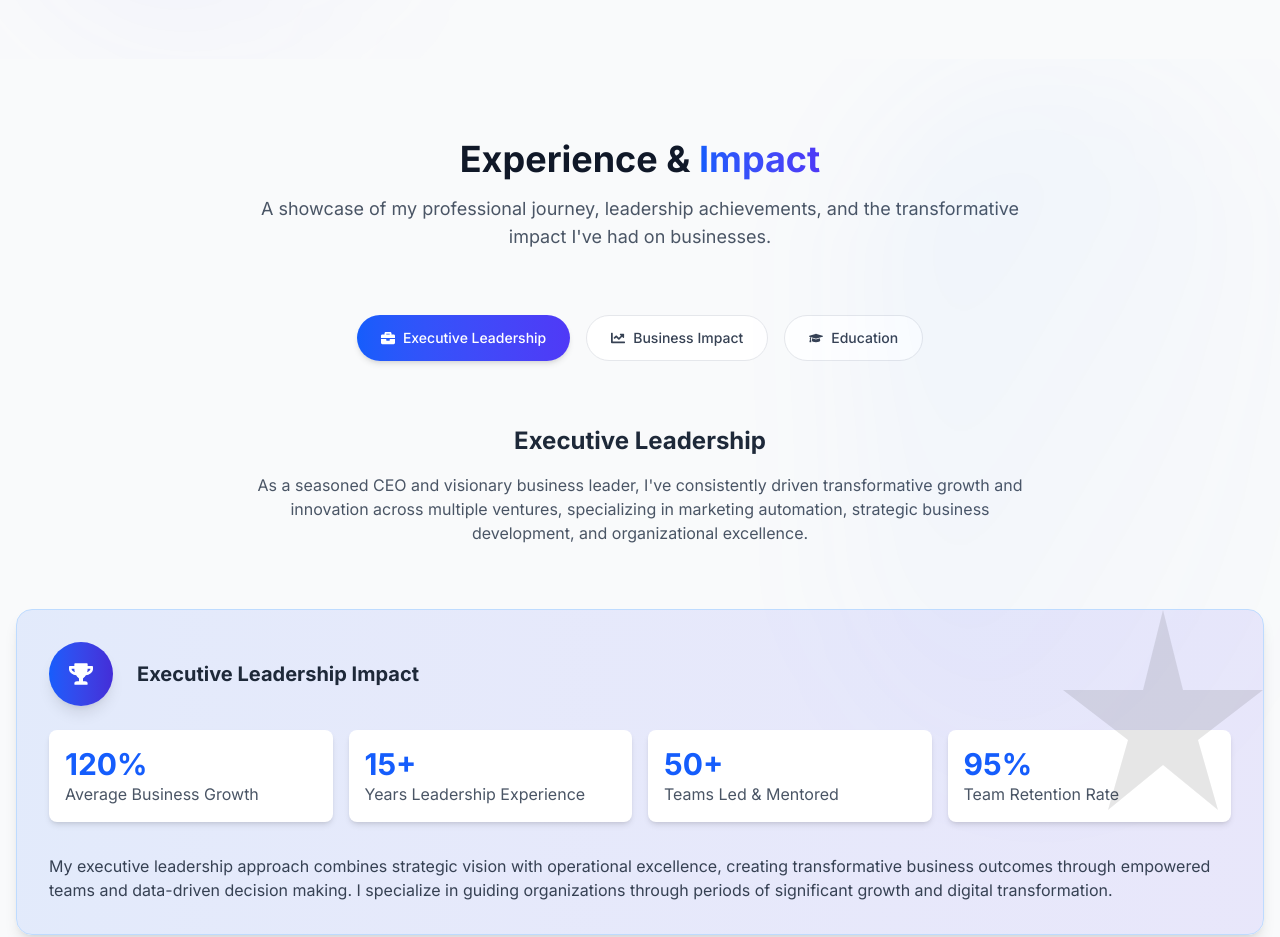
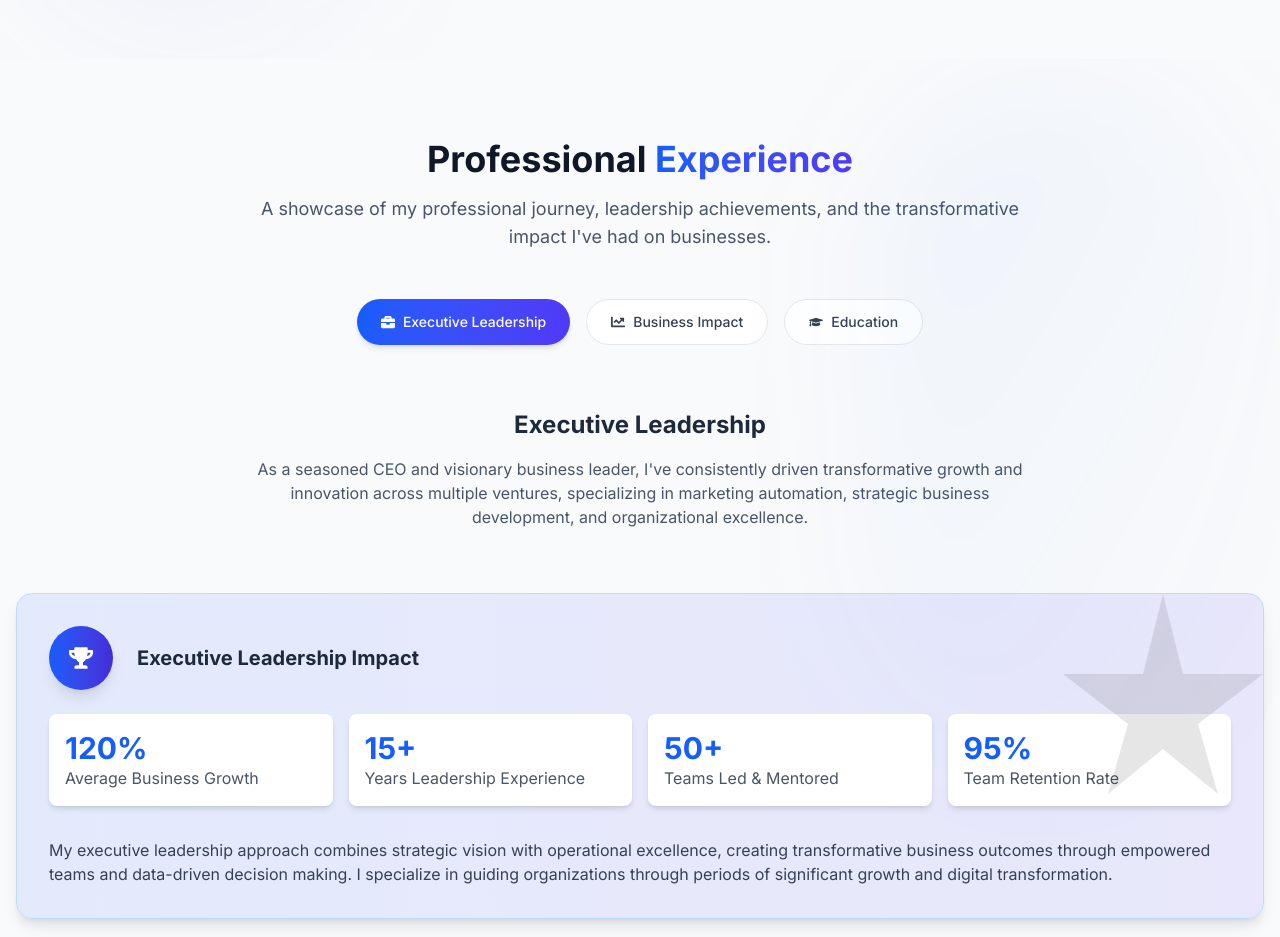
Before and after one commit to chedirachdi/chedirachdi, a Next.js app: page / in a window 1280 px wide. Shown: the part 2160-3097 px from the top of the page. Built offline with nearby package versions, Linux system fonts and the light colour scheme.

Commit message:
Fix ESLint errors for Vercel deployment

```diff
--- a/src/components/Navbar.tsx
+++ b/src/components/Navbar.tsx
@@ -54,7 +54,7 @@ export default function Navbar() {
 
     window.addEventListener('scroll', handleScroll);
     return () => window.removeEventListener('scroll', handleScroll);
-  }, []);
+  }, [navLinks]);
 
   // Close mobile menu when clicking a link
   const handleLinkClick = () => {
@@ -139,7 +139,7 @@ export default function Navbar() {
               href="#contact"
               className="hidden md:inline-flex items-center px-5 py-2 text-sm font-medium text-white bg-gradient-to-r from-blue-600 to-indigo-600 rounded-full hover:shadow-lg hover:shadow-blue-500/20 transition-all duration-300 transform hover:-translate-y-0.5"
             >
-              Let's Connect
+              Let&apos;s Connect
             </Link>
 
             {/* Mobile menu button */}
@@ -187,7 +187,7 @@ export default function Navbar() {
                   onClick={handleLinkClick}
                   className="mt-2 inline-flex items-center justify-center px-5 py-3 text-base font-medium text-white bg-gradient-to-r from-blue-600 to-indigo-600 rounded-full shadow-md"
                 >
-                  Let's Connect
+                  Let&apos;s Connect
                 </Link>
 
                 {/* Social links - mobile only */}
--- a/src/components/ThemeSwitcher.tsx
+++ b/src/components/ThemeSwitcher.tsx
@@ -7,6 +7,7 @@ import { useThemeContext } from '@/providers/ThemeProvider';
 
 export default function ThemeSwitcher() {
   const [mounted, setMounted] = useState(false);
+  const { theme, toggleTheme } = useThemeContext();
 
   // Wait for client-side hydration to complete
   useEffect(() => {
@@ -19,9 +20,6 @@ export default function ThemeSwitcher() {
       <div className="w-10 h-10 rounded-full flex items-center justify-center bg-white dark:bg-gray-800 text-gray-700 dark:text-gray-300 border border-gray-200 dark:border-gray-700"></div>
     );
   }
-
-  // Now that we're mounted, we can safely use the theme context
-  const { theme, toggleTheme } = useThemeContext();
 
   return (
     <motion.button
--- a/src/components/sections/About.tsx
+++ b/src/components/sections/About.tsx
@@ -79,7 +79,7 @@ export default function About() {
         <div className="space-y-6">
           <div className="bg-gradient-to-r from-blue-50 to-indigo-50 dark:from-blue-900/20 dark:to-indigo-900/20 p-6 rounded-xl border border-blue-100 dark:border-blue-800/30 mb-6">
             <p className="text-gray-700 dark:text-gray-300 text-lg leading-relaxed">
-              I'm an <span className="font-semibold text-blue-600 dark:text-blue-400">Electromechanical Engineer</span> turned <span className="font-semibold text-indigo-600 dark:text-indigo-400">Software Developer</span> with a passion for automation and business transformation. With over 15 years of experience spanning hardware and software domains, I specialize in creating intelligent systems that bridge the physical and digital worlds.
+              I&apos;m an <span className="font-semibold text-blue-600 dark:text-blue-400">Electromechanical Engineer</span> turned <span className="font-semibold text-indigo-600 dark:text-indigo-400">Software Developer</span> with a passion for automation and business transformation. With over 15 years of experience spanning hardware and software domains, I specialize in creating intelligent systems that bridge the physical and digital worlds.
             </p>
           </div>
 
--- a/src/components/sections/Experience.tsx
+++ b/src/components/sections/Experience.tsx
@@ -713,7 +713,7 @@ export default function Experience() {
                   className="max-w-2xl mx-auto italic text-gray-700 dark:text-gray-300 flex flex-col items-center"
                 >
                   <FaBook className="text-2xl mb-2 text-purple-600 dark:text-purple-400" />
-                  <p className="text-lg mb-1">"{educationContent.quote}"</p>
+                  <p className="text-lg mb-1">&quot;{educationContent.quote}&quot;</p>
                   <p className="text-sm">— {educationContent.quoteAuthor}</p>
                 </motion.div>
               </div>
@@ -898,24 +898,13 @@ export default function Experience() {
       <div className="absolute bottom-0 left-0 w-1/3 h-1/3 bg-gradient-to-tr from-indigo-500/5 to-transparent rounded-full blur-3xl"></div>
 
       <div className="container mx-auto px-4" ref={containerRef}>
-        <div className="text-center max-w-3xl mx-auto mb-16">
-          <motion.h2
-            initial={{ opacity: 0, y: 20 }}
-            whileInView={{ opacity: 1, y: 0 }}
-            viewport={{ once: true }}
-            className="text-3xl md:text-4xl font-bold mb-4 text-gray-900 dark:text-white"
-          >
-            Experience & <span className="bg-clip-text text-transparent bg-gradient-to-r from-blue-600 to-indigo-600">Impact</span>
-          </motion.h2>
-          <motion.p
-            initial={{ opacity: 0, y: 20 }}
-            whileInView={{ opacity: 1, y: 0 }}
-            viewport={{ once: true }}
-            transition={{ delay: 0.1 }}
-            className="text-gray-600 dark:text-gray-400 text-lg"
-          >
-            A showcase of my professional journey, leadership achievements, and the transformative impact I've had on businesses.
-          </motion.p>
+        <div className="text-center max-w-3xl mx-auto mb-12">
+          <h2 className="text-3xl md:text-4xl font-bold mb-4 text-gray-900 dark:text-white">
+            Professional <span className="bg-clip-text text-transparent bg-gradient-to-r from-blue-600 to-indigo-600">Experience</span>
+          </h2>
+          <p className="text-gray-600 dark:text-gray-400 text-lg">
+            A showcase of my professional journey, leadership achievements, and the transformative impact I&apos;ve had on businesses.
+          </p>
         </div>
 
         {/* Tabs */}
--- a/src/components/sections/Hero.tsx
+++ b/src/components/sections/Hero.tsx
@@ -801,7 +801,7 @@ export default function Hero() {
 
             <motion.div variants={itemVariants} className="flex flex-wrap gap-4 mb-12">
               <Link href="#contact" className="px-6 py-3 rounded-full bg-gradient-to-r from-blue-600 to-indigo-600 text-white font-medium shadow-md hover:shadow-lg transition-all flex items-center gap-2 group">
-                <span>Let's Connect</span>
+                <span>Let&apos;s Connect</span>
                 <FaArrowRight className="group-hover:translate-x-1 transition-transform" />
               </Link>
 
--- a/src/components/sections/HeroNew.tsx
+++ b/src/components/sections/HeroNew.tsx
@@ -3,7 +3,7 @@
 import { useState, useEffect } from 'react';
 import { motion } from 'framer-motion';
 import Link from 'next/link';
-import { FaArrowRight, FaChartLine, FaCogs, FaLightbulb, FaChartBar, FaChartPie, FaProjectDiagram } from 'react-icons/fa';
+import { FaArrowRight, FaChartLine, FaCogs, FaChartBar, FaChartPie } from 'react-icons/fa';
 
 export default function HeroNew() {
   const [isVisible, setIsVisible] = useState(false);
--- a/src/components/sections/Projects.tsx
+++ b/src/components/sections/Projects.tsx
@@ -3,7 +3,6 @@
 import { useState, useRef } from 'react';
 import { motion, useInView } from 'framer-motion';
 import { FaChartLine, FaUsers, FaLightbulb, FaGlobe, FaRocket, FaHandshake } from 'react-icons/fa';
-import Image from 'next/image';
 
 export default function Projects() {
   const [activeFilter, setActiveFilter] = useState('all');
--- a/src/components/sections/Skills.tsx
+++ b/src/components/sections/Skills.tsx
@@ -159,7 +159,7 @@ export default function Skills() {
               <div className="flex-1">
                 <h3 className="text-2xl font-bold mb-2 bg-clip-text text-transparent bg-gradient-to-r from-blue-600 to-indigo-600">Executive Leadership Excellence</h3>
                 <p className="text-gray-700 dark:text-gray-300 mb-4">
-                  With over 15 years of experience as a CEO and business leader, I've developed exceptional executive leadership capabilities that drive organizational transformation and sustainable growth. My leadership approach combines strategic vision, operational excellence, and a deep understanding of business automation.
+                  With over 15 years of experience as a CEO and business leader, I&apos;ve developed exceptional executive leadership capabilities that drive organizational transformation and sustainable growth. My leadership approach combines strategic vision, operational excellence, and a deep understanding of business automation.
                 </p>
                 <div className="grid grid-cols-1 md:grid-cols-3 gap-4">
                   <div className="bg-white dark:bg-gray-800 p-4 rounded-lg shadow">
```
